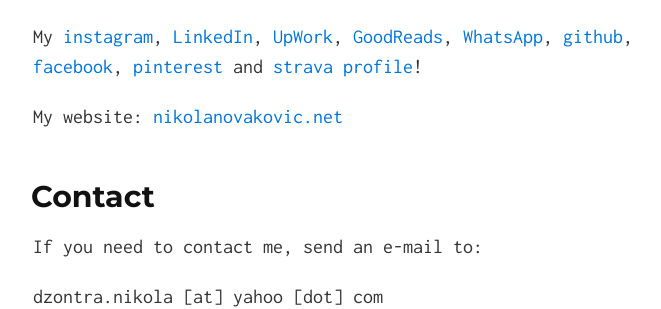
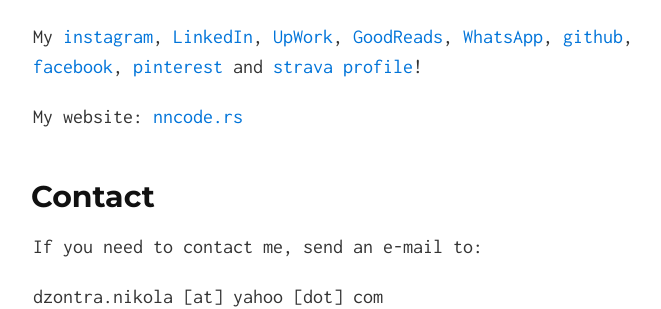
Before and after one commit to Dzonny/dzonny.github.io, a Jekyll site: the page built from index.html, in a window 1280 px wide. Shown: the part 768-1077 px from the top of the page, without its empty margins (307-968 px from the left). Built offline with Jekyll 4.4.1, drawn with Linux system fonts in a browser that asks for light colours.

Commit message:
Update index.md

```diff
--- a/_includes/index.md
+++ b/_includes/index.md
@@ -10,7 +10,7 @@ HR Business Partner [@DS Smith](https://www.dssmith.com/), Localizer [@smf](http
 
 My [instagram](https://www.instagram.com/dzontra_nikola/), [LinkedIn](https://www.linkedin.com/in/dzontranikola/), [UpWork](https://www.upwork.com/o/profiles/users/~017fd33033c8c49065/), [GoodReads](https://www.goodreads.com/user/show/7208251-nikola), [WhatsApp](https://wa.me/381643959543), [github](https://github.com/Dzonny/), [facebook](https://sr-rs.facebook.com/dzontra.nikola), [pinterest](https://www.pinterest.com/dzontranikola/) and [strava profile](https://www.strava.com/athletes/20977202)!
 
-My website: [nikolanovakovic.net](https://nikolanovakovic.net/)
+My website: [nncode.rs](https://nncode.rs/)
 
 
 ## Contact
```
